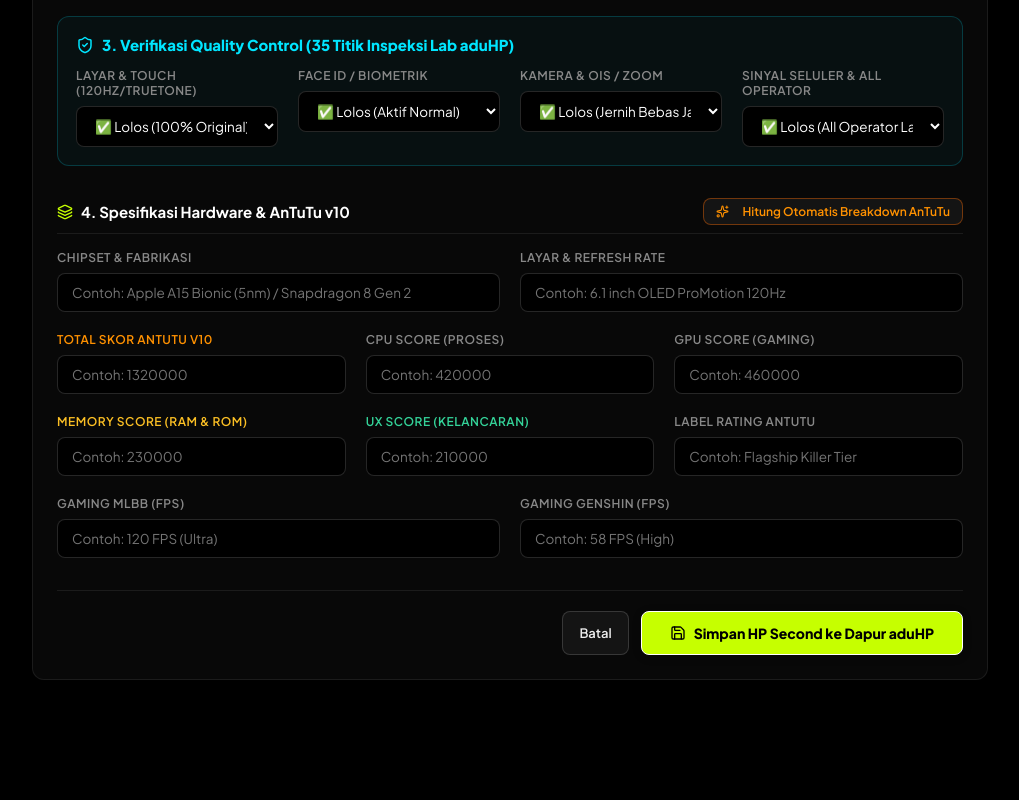
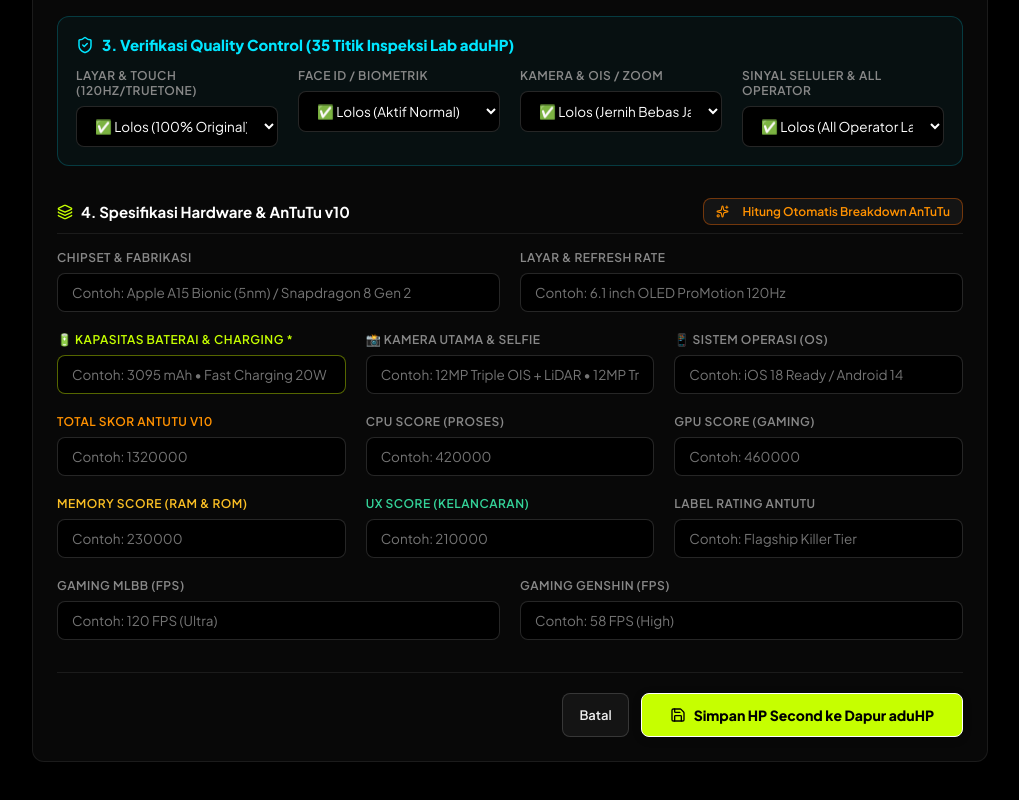
Before and after one commit to aduhp888/dapur-aduhp, a Next.js app: page /products/second in a window 1280 px wide. Shown: the part 1655-2455 px from the top of the page, without its empty margins (260-1279 px from the left). Before the commit the page ends 2427 px from the top, so only its background shows below. Built offline with nearby package versions, Linux system fonts and the light colour scheme.

Commit message:
fix: add battery, camera, and os input fields across all product forms

```diff
--- a/app/products/second/page.js
+++ b/app/products/second/page.js
@@ -1056,6 +1056,21 @@ export default function NewSecondProductPage() {
             </div>
 
             <div className="form-group col-4">
+              <label className="form-label" style={{ color: 'var(--accent-lime)' }}>🔋 Kapasitas Baterai & Charging *</label>
+              <input type="text" name="battery" placeholder="Contoh: 3095 mAh • Fast Charging 20W" className="form-input" style={{ borderColor: 'rgba(212, 255, 0, 0.4)' }} value={formData.battery} onChange={handleChange} />
+            </div>
+
+            <div className="form-group col-4">
+              <label className="form-label">📸 Kamera Utama & Selfie</label>
+              <input type="text" name="camera" placeholder="Contoh: 12MP Triple OIS + LiDAR • 12MP TrueDepth" className="form-input" value={formData.camera} onChange={handleChange} />
+            </div>
+
+            <div className="form-group col-4">
+              <label className="form-label">📱 Sistem Operasi (OS)</label>
+              <input type="text" name="os" placeholder="Contoh: iOS 18 Ready / Android 14" className="form-input" value={formData.os} onChange={handleChange} />
+            </div>
+
+            <div className="form-group col-4">
               <label className="form-label" style={{ color: '#FF9100' }}>Total Skor AnTuTu v10</label>
               <input type="number" name="antutu_total" placeholder="Contoh: 1320000" className="form-input" value={formData.antutu_total} onChange={handleChange} />
             </div>
```
Also changed, not shown: app/products/[id]/edit/page.js (+21 -3 lines), app/products/new/page.js (+12 -2 lines).
